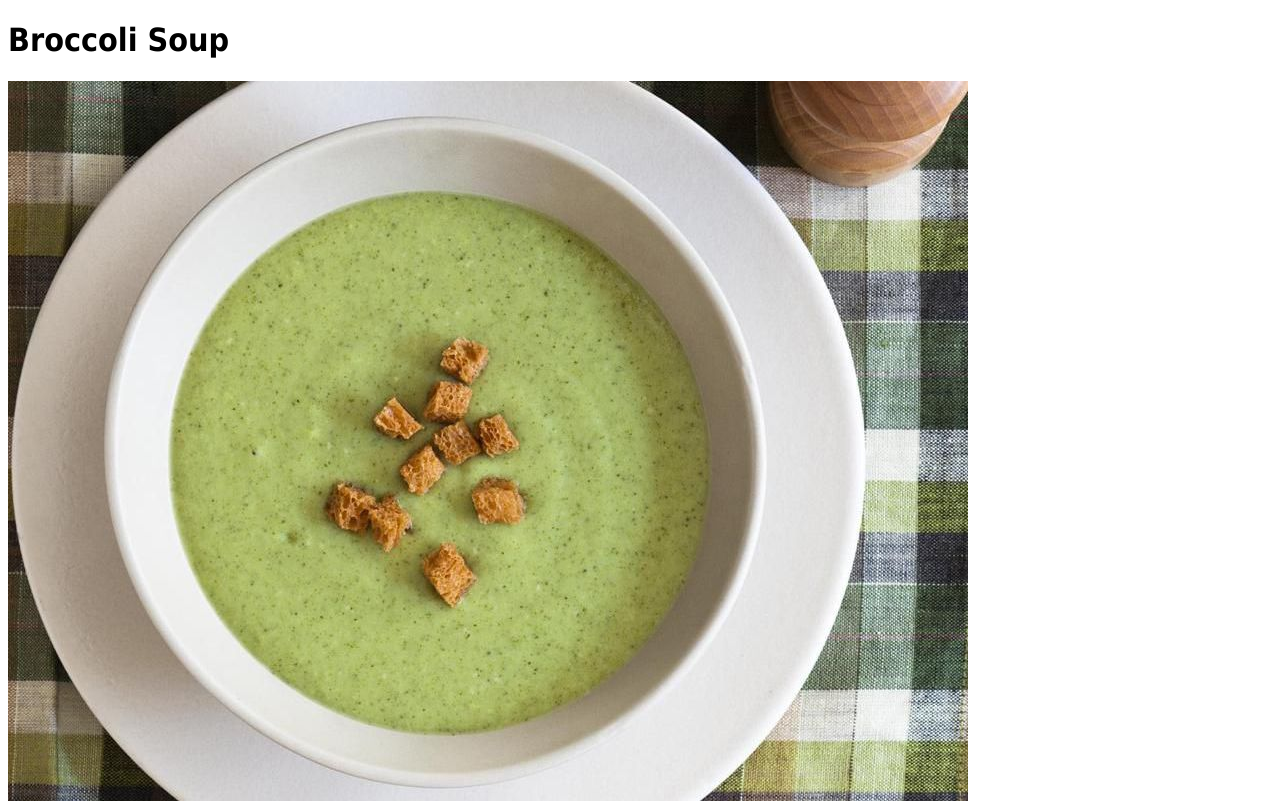
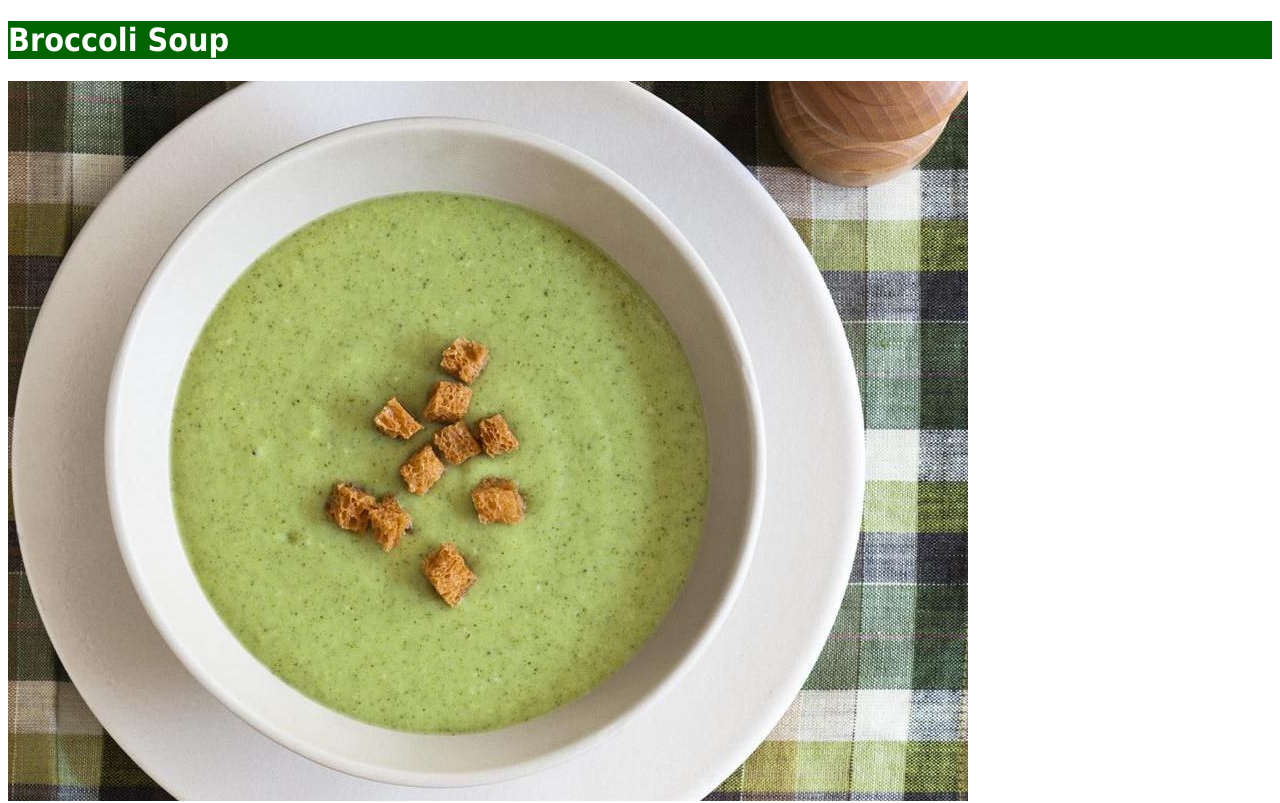
Before and after one commit to w4llly/odin-recipes, a plain HTML site: page recipes/broccoli-soup.html in a window 1280 px wide. Shown: the top 803 px of the page. Drawn offline with Linux system fonts and the light colour scheme.

Commit message:
Style h1 in broccoli page

```diff
--- a/style.css
+++ b/style.css
@@ -10,3 +10,8 @@ body {
 .index-ul {
     text-align: center;
 }
+
+.broccoli-h {
+    color: white;
+    background-color: darkgreen;
+}
```
